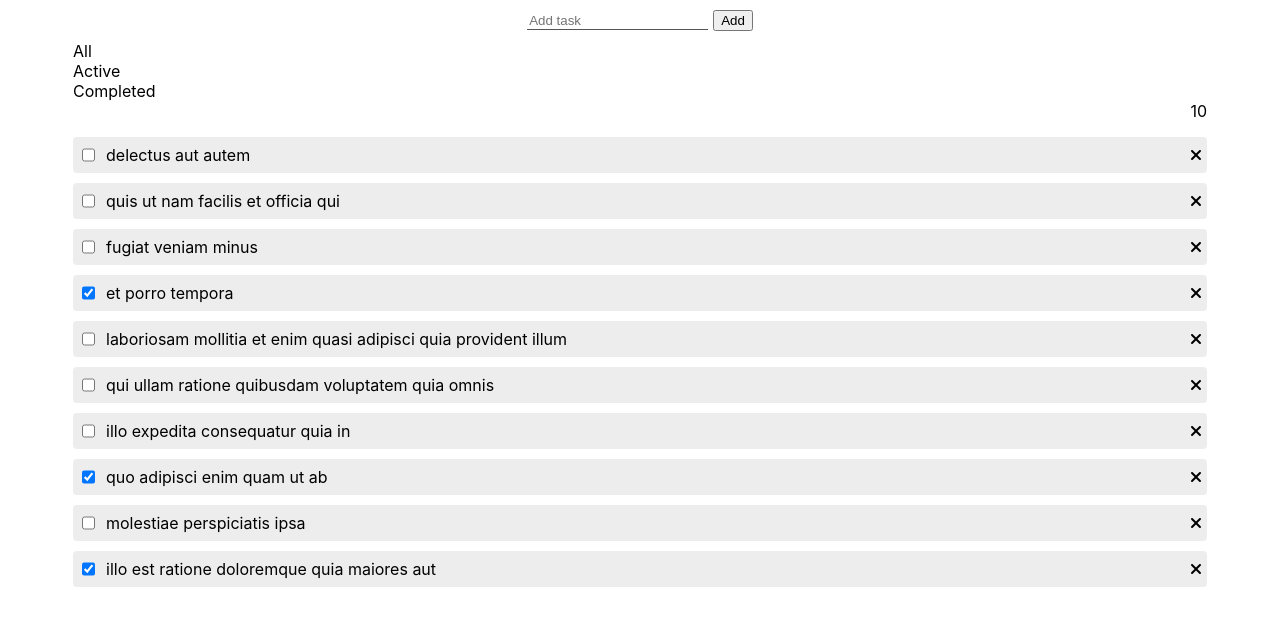
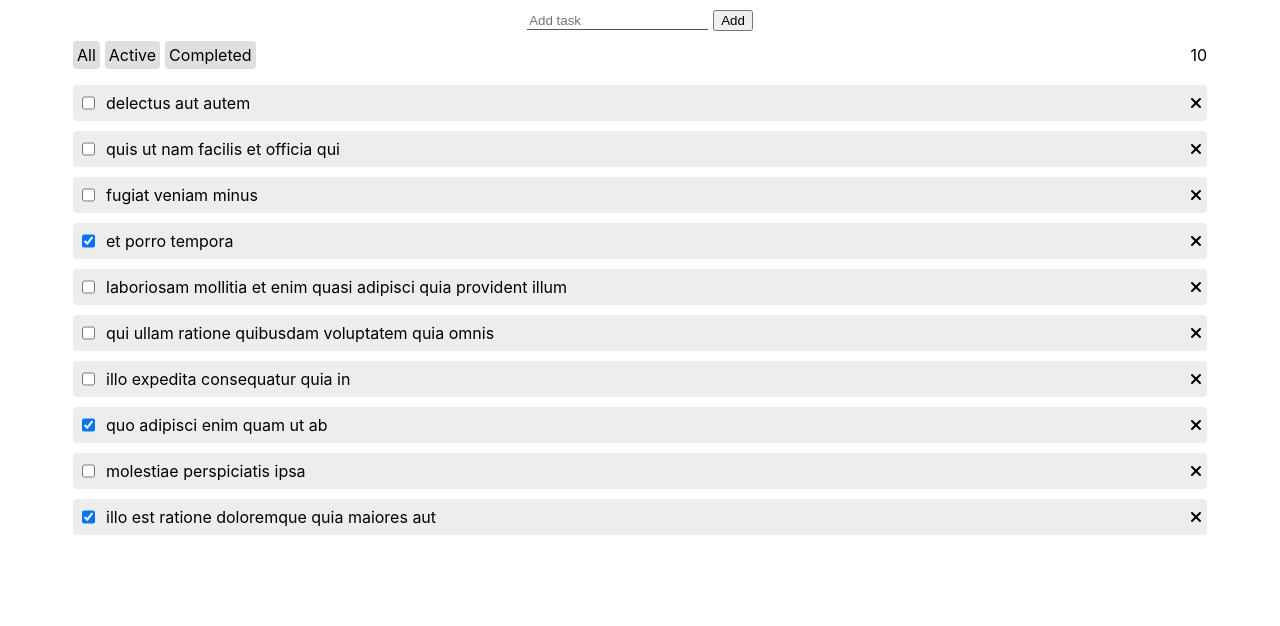
Before and after one commit to vishnusj1/react-todo-app, a React (Create React App) app: page / in a window 1280 px wide. Shown: the top 626 px of the page. Built offline with nearby package versions, Linux system fonts and the light colour scheme.

Commit message:
CSS for filter Tabs

```diff
--- a/src/App.css
+++ b/src/App.css
@@ -77,3 +77,20 @@ form input:focus {
 
   border-bottom: 1px solid #dfdfdf;
 }
+.listHeader {
+  display: flex;
+  align-items: center;
+  justify-content: space-between;
+}
+.filterButtons {
+  margin: 0;
+  display: flex;
+  flex-direction: row;
+  gap: 5px;
+}
+.filterBtn {
+  padding: 4px 4px;
+  border-radius: 4px;
+  cursor: pointer;
+  background-color: rgb(223, 223, 223);
+}
```
